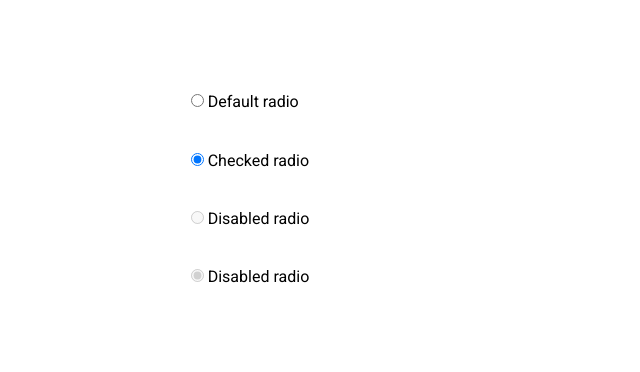
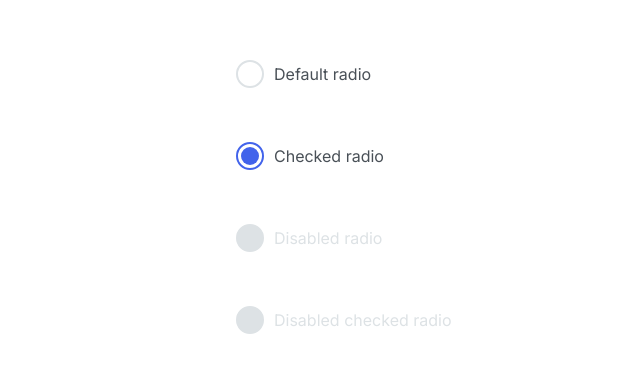
Before and after one commit to js-tasks-ru/htmlcss-20210708_hawkridge, a website: page 07-lection5/02-radio/index.html in a window 1280 px wide. Shown: the part 210-582 px from the top of the page, without its empty margins (390-1030 px from the left). Drawn offline with Linux system fonts and the light colour scheme.

Commit message:
feat(): add radio

```diff
--- a/07-lection5/02-radio/index.html
+++ b/07-lection5/02-radio/index.html
@@ -29,7 +29,13 @@
 <div class='container'>
     <div class='row'>
         <div class='radio'>
-            <input class='radio__control' type='radio' id='radio__control_default' tabindex>
+            <input
+              class='radio__control'
+              type='radio'
+              id='radio__control_default'
+              name='role'
+              value='admin'
+              tabindex>
             <label class='radio__label' for='radio__control_default'>
                 <span class='radio__labelText'>Default radio</span>
             </label>
@@ -37,7 +43,14 @@
     </div>
     <div class='row'>
         <div class='radio'>
-            <input class='radio__control' type='radio' id='radio__control_checked' tabindex checked>
+            <input
+              class='radio__control'
+              type='radio'
+              id='radio__control_checked'
+              name='role'
+              value='user'
+              tabindex
+              checked>
             <label class='radio__label' for='radio__control_checked'>
                 <span class='radio__labelText'>Checked radio</span>
             </label>
@@ -56,7 +69,7 @@
         <div class='radio'>
             <input class='radio__control' type='radio' id='radio__control_disabled_c' tabindex disabled checked>
             <label class='radio__label' for='radio__control_disabled_c'>
-                <span class='radio__labelText'>Disabled radio</span>
+                <span class='radio__labelText'>Disabled checked radio</span>
             </label>
         </div>
     </div>
--- a/07-lection5/02-radio/radio.css
+++ b/07-lection5/02-radio/radio.css
@@ -0,0 +1,61 @@
+.radio {
+    display: inline-flex;
+}
+
+.radio__label {
+    position: relative;
+    display: flex;
+    align-items: center;
+    box-sizing: border-box;
+    width: 28px;
+    height: 28px;
+    background: var(--white);
+    border: 2px solid var(--gray-2);
+    border-radius: 14px;
+}
+
+.radio__labelText {
+    position: absolute;
+    white-space: nowrap;
+    left: 100%;
+    margin-left: 12px;
+    font-family: 'Inter', sans-serif;
+    font-style: normal;
+    font-weight: normal;
+    font-size: 16px;
+    line-height: 24px;
+    color: var(--gray-4);
+}
+
+.radio__control {
+    width: 0;
+    height: 0;
+}
+
+.radio__control:disabled ~ .radio__label {
+    pointer-events: none;
+    background: var(--gray-2);
+}
+
+.radio__control:disabled ~ .radio__label .radio__labelText {
+    color: var(--gray-2);
+}
+
+.radio__control:focus ~ .radio__label .radio__labelText {
+    text-decoration: underline;
+}
+
+.radio__control:checked:not([disabled]) ~ .radio__label {
+    border: 2px solid var(--blue-2);
+}
+
+.radio__control:checked:not([disabled]) ~ .radio__label:after {
+    position: absolute;
+    content: '';
+    background: url(../../assets/images/radio-marker.svg) no-repeat;
+    background-size: contain;
+    width: 18px;
+    height: 18px;
+    left: 50%;
+    transform: translateX(-50%);
+}
```
Also changed, not shown: assets/images/radio-marker.svg (added).
